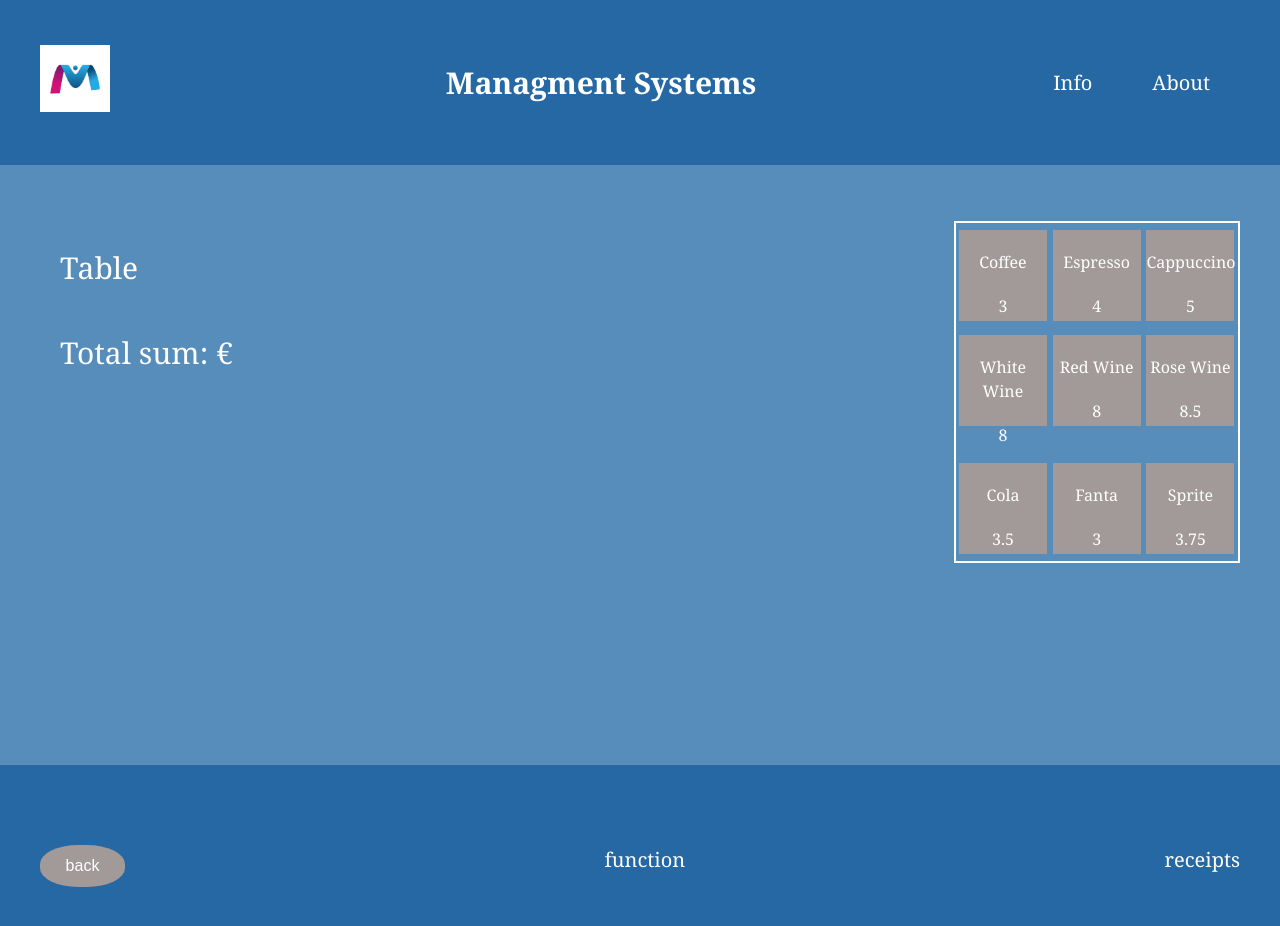
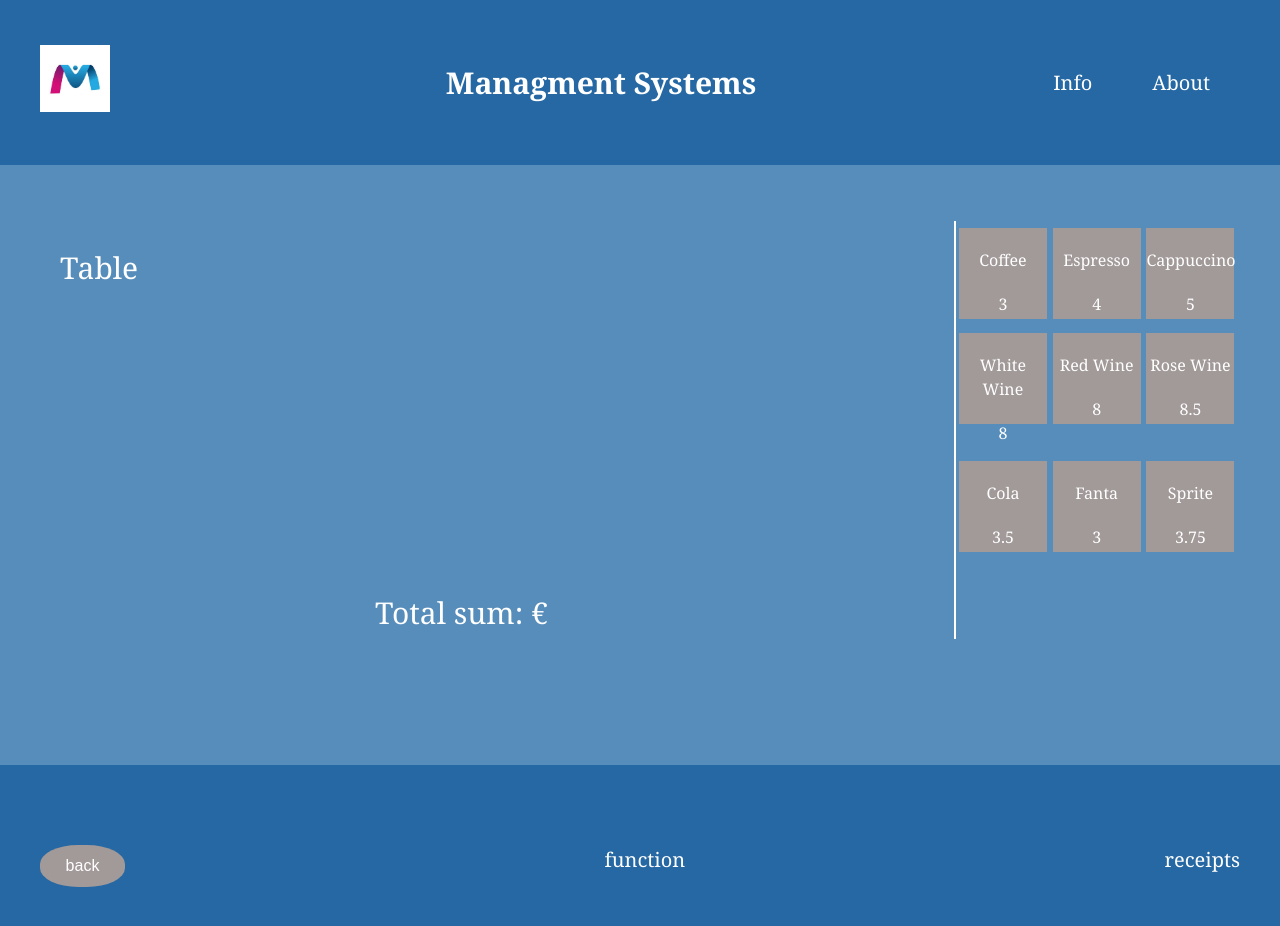
Before and after one commit to lsvelikov/TillApp, an Angular app: page /table in a window 1280 px wide. Shown: the top 926 px of the page. Built offline with nearby package versions, Linux system fonts and the light colour scheme.

Commit message:
more css changes

```diff
--- a/src/app/tables/table/table.component.css
+++ b/src/app/tables/table/table.component.css
@@ -1,6 +1,7 @@
 .table-main {
     display: flex;
     justify-content: space-between;
+    min-height: 22.5em;
 }
 
 .table-content {
@@ -13,10 +14,16 @@
     font-size: 1.5em;
 }
 
+.sum {
+    position: absolute;
+    top: 19em;
+    left: 12.5em;
+}
+
 #items {
     max-width: 14.3em;
     margin: 0.8em 0;
-    border: 2px solid white;
+    border-left: 2px solid white;
 }
 
 ul {
```
